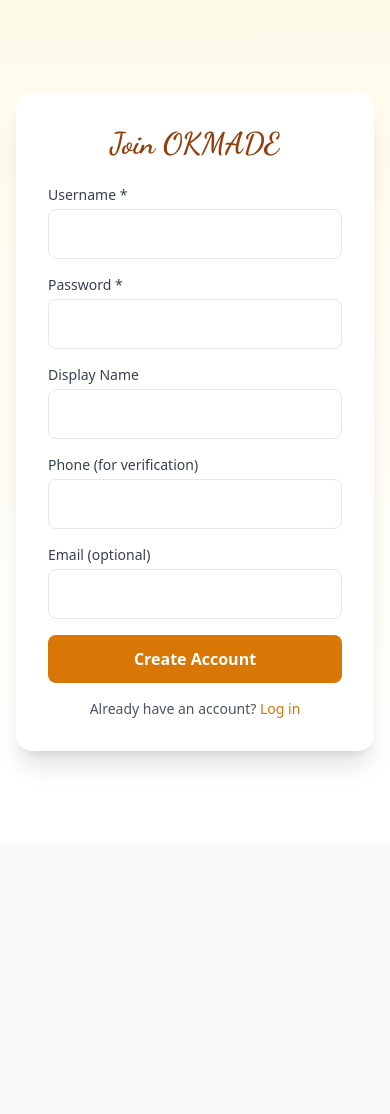
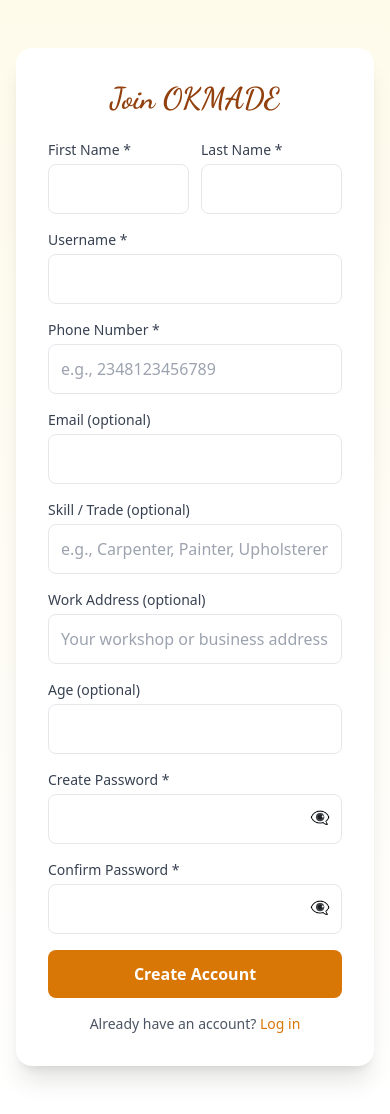
Before and after one commit to ihedioranmapromise-dev/OKMADE-FUNITURE-WEBSITE-, a Next.js app: page /client/signup in a window 390 px wide. Before the commit the page ends 844 px from the top, so only its background shows below. Built offline with nearby package versions, Linux system fonts and the light colour scheme; no server answers.

Commit message:
Complete signup redesign with first/last name, phone, skill, work address, age; add profile picture upload to client profile

```diff
--- a/app/client/profile/page.js
+++ b/app/client/profile/page.js
@@ -1,5 +1,5 @@
 "use client";
-import { useEffect, useState } from "react";
+import { useEffect, useState, useRef } from "react";
 import { createClient } from "@supabase/supabase-js";
 import { useRouter } from "next/navigation";
 import bcrypt from "bcryptjs";
@@ -21,6 +21,10 @@
   const [facebookUrl, setFacebookUrl] = useState("");
   const [tiktokUrl, setTiktokUrl] = useState("");
   const [instagramUrl, setInstagramUrl] = useState("");
+  const [profilePic, setProfilePic] = useState(null);
+  const [profilePicUrl, setProfilePicUrl] = useState("");
+  const [uploadingPic, setUploadingPic] = useState(false);
+  const fileInputRef = useRef(null);
   const [loading, setLoading] = useState(false);
   const [message, setMessage] = useState("");
 
@@ -66,7 +70,39 @@
     setFacebookUrl(data.facebook_url || "");
     setTiktokUrl(data.tiktok_url || "");
     setInstagramUrl(data.instagram_url || "");
+    setProfilePicUrl(data.profile_pic || "");
   }
+
+  const handleProfilePicUpload = async (e) => {
+    const file = e.target.files[0];
+    if (!file) return;
+    setUploadingPic(true);
+    try {
+      const clientId = sessionStorage.getItem("clientId");
+      const ext = file.name.split(".").pop();
+      const fileName = `profiles/${clientId}_${Date.now()}.${ext}`;
+      const { error: uploadError } = await supabase.storage
+        .from("profile-pics")
+        .upload(fileName, file);
+      if (uploadError) throw uploadError;
+      const { data: urlData } = supabase.storage
+        .from("profile-pics")
+        .getPublicUrl(fileName);
+      const publicUrl = urlData.publicUrl;
+      // Update client record
+      const { error: updateError } = await supabase
+        .from("clients")
+        .update({ profile_pic: publicUrl })
+        .eq("id", clientId);
+      if (updateError) throw updateError;
+      setProfilePicUrl(publicUrl);
+      setMessage("Profile picture updated!");
+    } catch (err) {
+      setMessage("Error uploading picture: " + err.message);
+    } finally {
+      setUploadingPic(false);
+    }
+  };
 
   const handleSubmit = async (e) => {
     e.preventDefault();
@@ -114,14 +150,12 @@
     setPasswordLoading(true);
     setPasswordMessage("");
     try {
-      // Verify current password
       const isValid = bcrypt.compareSync(currentPassword, client.password_hash);
       if (!isValid) {
         setPasswordMessage("Current password is incorrect.");
         setPasswordLoading(false);
         return;
       }
-      // Hash new password
       const salt = bcrypt.genSaltSync(10);
       const hash = bcrypt.hashSync(newPassword, salt);
       const { error } = await supabase
@@ -146,6 +180,39 @@
     <div className="min-h-screen bg-gradient-to-b from-amber-50 to-white py-12 px-4">
       <div className="max-w-md mx-auto bg-white rounded-2xl shadow-xl p-8">
         <h1 className="text-2xl font-bold text-amber-800 mb-6">Edit Profile</h1>
+
+        {/* Profile Picture Upload */}
+        <div className="flex flex-col items-center mb-6">
+          <div className="relative">
+            {profilePicUrl ? (
+              <img
+                src={profilePicUrl}
+                className="w-24 h-24 rounded-full object-cover border-4 border-amber-200"
+                alt="Profile"
+              />
+            ) : (
+              <div className="w-24 h-24 rounded-full bg-gray-200 flex items-center justify-center text-gray-400 text-3xl border-4 border-amber-200">
+                👤
+              </div>
+            )}
+            <button
+              type="button"
+              onClick={() => fileInputRef.current.click()}
+              className="absolute bottom-0 right-0 bg-amber-600 text-white p-1 rounded-full w-8 h-8 flex items-center justify-center hover:bg-amber-700 transition"
+            >
+              📷
+            </button>
+            <input
+              ref={fileInputRef}
+              type="file"
+              accept="image/*"
+              onChange={handleProfilePicUpload}
+              className="hidden"
+            />
+          </div>
+          {uploadingPic && <p className="text-sm text-gray-500 mt-2">Uploading...</p>}
+        </div>
+
         <form onSubmit={handleSubmit} className="space-y-4">
           <div>
             <label className="block text-sm font-medium text-gray-700">Display Name</label>
@@ -156,12 +223,12 @@
             <textarea value={bio} onChange={(e) => setBio(e.target.value)} rows="3" className="w-full mt-1 p-3 border rounded-lg" />
           </div>
           <div>
-            <label className="block text-sm font-medium text-gray-700">Phone (for verification)</label>
+            <label className="block text-sm font-medium text-gray-700">Phone</label>
             <input type="text" value={phone} onChange={(e) => setPhone(e.target.value)} className="w-full mt-1 p-3 border rounded-lg" />
           </div>
           <div>
-            <label className="block text-sm font-medium text-gray-700">Calling Phone (separate business line)</label>
-            <input type="text" value={callingPhone} onChange={(e) => setCallingPhone(e.target.value)} placeholder="e.g., 2348123456789" className="w-full mt-1 p-3 border rounded-lg" />
+            <label className="block text-sm font-medium text-gray-700">Calling Phone</label>
+            <input type="text" value={callingPhone} onChange={(e) => setCallingPhone(e.target.value)} className="w-full mt-1 p-3 border rounded-lg" />
           </div>
           <div>
             <label className="block text-sm font-medium text-gray-700">Email</label>
@@ -169,7 +236,7 @@
           </div>
           <div>
             <label className="block text-sm font-medium text-gray-700">Work Address</label>
-            <textarea value={workAddress} onChange={(e) => setWorkAddress(e.target.value)} rows="2" placeholder="Your business or workshop address" className="w-full mt-1 p-3 border rounded-lg" />
+            <textarea value={workAddress} onChange={(e) => setWorkAddress(e.target.value)} rows="2" className="w-full mt-1 p-3 border rounded-lg" />
           </div>
           <hr className="my-4" />
           <h2 className="text-lg font-semibold text-gray-800">Social Links</h2>
--- a/app/client/signup/page.js
+++ b/app/client/signup/page.js
@@ -2,7 +2,7 @@
 import { useState } from "react";
 import { createClient } from "@supabase/supabase-js";
 import { useRouter } from "next/navigation";
-import bcrypt from "bcryptjs"; // You'll need to install: npm install bcryptjs
+import bcrypt from "bcryptjs";
 
 const supabase = createClient(
   process.env.NEXT_PUBLIC_SUPABASE_URL,
@@ -10,19 +10,34 @@
 );
 
 export default function ClientSignup() {
+  const [firstName, setFirstName] = useState("");
+  const [lastName, setLastName] = useState("");
   const [username, setUsername] = useState("");
+  const [phoneNumber, setPhoneNumber] = useState("");
+  const [email, setEmail] = useState("");
+  const [skill, setSkill] = useState("");
+  const [workAddress, setWorkAddress] = useState("");
+  const [age, setAge] = useState("");
   const [password, setPassword] = useState("");
-  const [displayName, setDisplayName] = useState("");
-  const [phone, setPhone] = useState("");
-  const [email, setEmail] = useState("");
+  const [confirmPassword, setConfirmPassword] = useState("");
+  const [showPassword, setShowPassword] = useState(false);
+  const [showConfirmPassword, setShowConfirmPassword] = useState(false);
   const [loading, setLoading] = useState(false);
   const [message, setMessage] = useState("");
   const router = useRouter();
 
   const handleSubmit = async (e) => {
     e.preventDefault();
-    if (!username || !password) {
-      setMessage("Username and password are required.");
+    if (!firstName || !lastName || !username || !phoneNumber || !password || !confirmPassword) {
+      setMessage("Please fill in all required fields.");
+      return;
+    }
+    if (password !== confirmPassword) {
+      setMessage("Passwords do not match.");
+      return;
+    }
+    if (password.length < 6) {
+      setMessage("Password must be at least 6 characters.");
       return;
     }
     setLoading(true);
@@ -43,13 +58,19 @@
       const salt = bcrypt.genSaltSync(10);
       const hash = bcrypt.hashSync(password, salt);
       // Insert client
+      const displayName = `${firstName} ${lastName}`.trim();
       const { error: insertError } = await supabase.from("clients").insert([
         {
+          first_name: firstName,
+          last_name: lastName,
           username,
+          display_name: displayName,
+          phone_number: phoneNumber,
+          email: email || null,
+          skill: skill || null,
+          work_address: workAddress || null,
+          age: age ? parseInt(age) : null,
           password_hash: hash,
-          display_name: displayName || username,
-          phone,
-          email,
         },
       ]);
       if (insertError) throw insertError;
@@ -67,30 +88,137 @@
       <div className="max-w-md w-full bg-white rounded-2xl shadow-xl p-8">
         <h1 className="text-3xl font-bold text-center text-amber-800 mb-6 font-['Dancing_Script',_cursive]">Join OKMADE</h1>
         <form onSubmit={handleSubmit} className="space-y-4">
+          <div className="grid grid-cols-2 gap-3">
+            <div>
+              <label className="block text-sm font-medium text-gray-700">First Name *</label>
+              <input
+                type="text"
+                value={firstName}
+                onChange={(e) => setFirstName(e.target.value)}
+                className="w-full mt-1 p-3 border rounded-lg focus:ring-2 focus:ring-amber-500"
+                required
+              />
+            </div>
+            <div>
+              <label className="block text-sm font-medium text-gray-700">Last Name *</label>
+              <input
+                type="text"
+                value={lastName}
+                onChange={(e) => setLastName(e.target.value)}
+                className="w-full mt-1 p-3 border rounded-lg focus:ring-2 focus:ring-amber-500"
+                required
+              />
+            </div>
+          </div>
           <div>
             <label className="block text-sm font-medium text-gray-700">Username *</label>
-            <input type="text" value={username} onChange={(e) => setUsername(e.target.value)} className="w-full mt-1 p-3 border rounded-lg focus:ring-2 focus:ring-amber-500 focus:border-amber-500" required />
+            <input
+              type="text"
+              value={username}
+              onChange={(e) => setUsername(e.target.value)}
+              className="w-full mt-1 p-3 border rounded-lg focus:ring-2 focus:ring-amber-500"
+              required
+            />
           </div>
           <div>
-            <label className="block text-sm font-medium text-gray-700">Password *</label>
-            <input type="password" value={password} onChange={(e) => setPassword(e.target.value)} className="w-full mt-1 p-3 border rounded-lg focus:ring-2 focus:ring-amber-500 focus:border-amber-500" required />
-          </div>
-          <div>
-            <label className="block text-sm font-medium text-gray-700">Display Name</label>
-            <input type="text" value={displayName} onChange={(e) => setDisplayName(e.target.value)} className="w-full mt-1 p-3 border rounded-lg focus:ring-2 focus:ring-amber-500 focus:border-amber-500" />
-          </div>
-          <div>
-            <label className="block text-sm font-medium text-gray-700">Phone (for verification)</label>
-            <input type="text" value={phone} onChange={(e) => setPhone(e.target.value)} className="w-full mt-1 p-3 border rounded-lg focus:ring-2 focus:ring-amber-500 focus:border-amber-500" />
+            <label className="block text-sm font-medium text-gray-700">Phone Number *</label>
+            <input
+              type="text"
+              value={phoneNumber}
+              onChange={(e) => setPhoneNumber(e.target.value)}
+              placeholder="e.g., 2348123456789"
+              className="w-full mt-1 p-3 border rounded-lg focus:ring-2 focus:ring-amber-500"
+              required
+            />
           </div>
           <div>
             <label className="block text-sm font-medium text-gray-700">Email (optional)</label>
-            <input type="email" value={email} onChange={(e) => setEmail(e.target.value)} className="w-full mt-1 p-3 border rounded-lg focus:ring-2 focus:ring-amber-500 focus:border-amber-500" />
+            <input
+              type="email"
+              value={email}
+              onChange={(e) => setEmail(e.target.value)}
+              className="w-full mt-1 p-3 border rounded-lg focus:ring-2 focus:ring-amber-500"
+            />
           </div>
-          <button type="submit" disabled={loading} className="w-full bg-amber-600 hover:bg-amber-700 text-white font-semibold py-3 rounded-lg transition disabled:opacity-50">
+          <div>
+            <label className="block text-sm font-medium text-gray-700">Skill / Trade (optional)</label>
+            <input
+              type="text"
+              value={skill}
+              onChange={(e) => setSkill(e.target.value)}
+              placeholder="e.g., Carpenter, Painter, Upholsterer"
+              className="w-full mt-1 p-3 border rounded-lg focus:ring-2 focus:ring-amber-500"
+            />
+          </div>
+          <div>
+            <label className="block text-sm font-medium text-gray-700">Work Address (optional)</label>
+            <input
+              type="text"
+              value={workAddress}
+              onChange={(e) => setWorkAddress(e.target.value)}
+              placeholder="Your workshop or business address"
+              className="w-full mt-1 p-3 border rounded-lg focus:ring-2 focus:ring-amber-500"
+            />
+          </div>
+          <div>
+            <label className="block text-sm font-medium text-gray-700">Age (optional)</label>
+            <input
+              type="number"
+              value={age}
+              onChange={(e) => setAge(e.target.value)}
+              className="w-full mt-1 p-3 border rounded-lg focus:ring-2 focus:ring-amber-500"
+            />
+          </div>
+          <div>
+            <label className="block text-sm font-medium text-gray-700">Create Password *</label>
+            <div className="relative">
+              <input
+                type={showPassword ? "text" : "password"}
+                value={password}
+                onChange={(e) => setPassword(e.target.value)}
+                className="w-full mt-1 p-3 border rounded-lg focus:ring-2 focus:ring-amber-500 pr-10"
+                required
+              />
+              <button
+                type="button"
+                className="absolute inset-y-0 right-3 flex items-center text-gray-500 hover:text-gray-700"
+                onClick={() => setShowPassword(!showPassword)}
+              >
+                {showPassword ? "👁️" : "👁️‍🗨️"}
+              </button>
+            </div>
+          </div>
+          <div>
+            <label className="block text-sm font-medium text-gray-700">Confirm Password *</label>
+            <div className="relative">
+              <input
+                type={showConfirmPassword ? "text" : "password"}
+                value={confirmPassword}
+                onChange={(e) => setConfirmPassword(e.target.value)}
+                className="w-full mt-1 p-3 border rounded-lg focus:ring-2 focus:ring-amber-500 pr-10"
+                required
+              />
+              <button
+                type="button"
+                className="absolute inset-y-0 right-3 flex items-center text-gray-500 hover:text-gray-700"
+                onClick={() => setShowConfirmPassword(!showConfirmPassword)}
+              >
+                {showConfirmPassword ? "👁️" : "👁️‍🗨️"}
+              </button>
+            </div>
+          </div>
+          <button
+            type="submit"
+            disabled={loading}
+            className="w-full bg-amber-600 hover:bg-amber-700 text-white font-semibold py-3 rounded-lg transition disabled:opacity-50"
+          >
             {loading ? "Creating..." : "Create Account"}
           </button>
-          {message && <p className={`text-center text-sm ${message.includes("Error") ? "text-red-500" : "text-green-600"}`}>{message}</p>}
+          {message && (
+            <p className={`text-center text-sm ${message.includes("Error") ? "text-red-500" : "text-green-600"}`}>
+              {message}
+            </p>
+          )}
         </form>
         <p className="text-center text-sm text-gray-600 mt-4">
           Already have an account? <a href="/client/login" className="text-amber-600 hover:underline">Log in</a>
```
